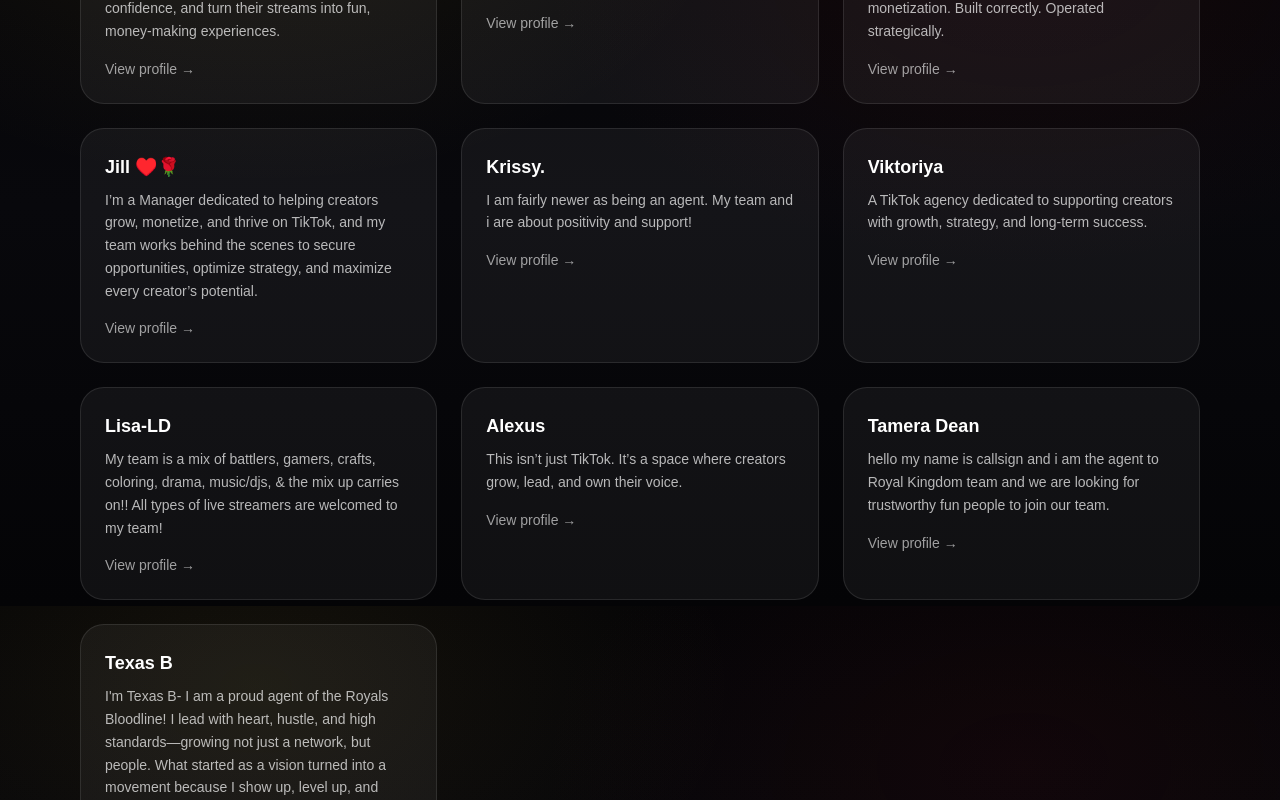
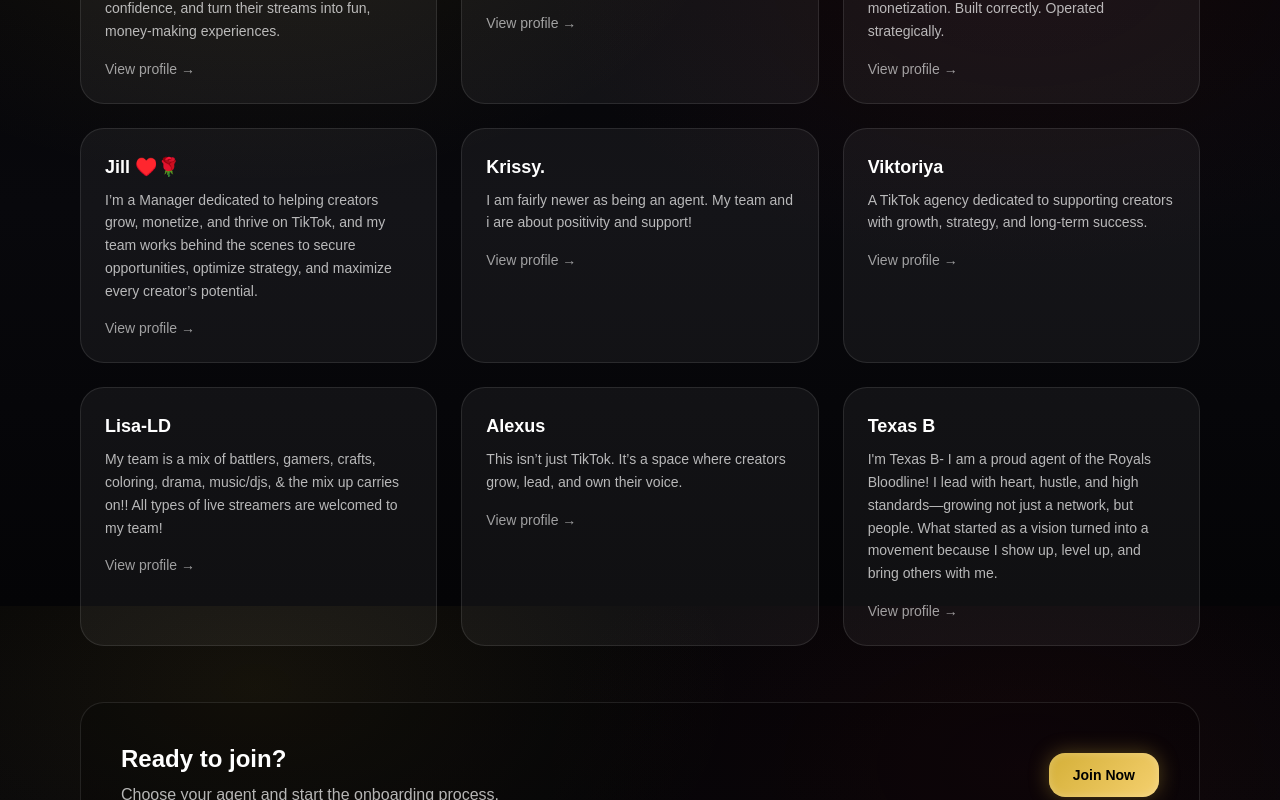
Before and after one commit to joekubitz/royal-bloodlines-site, a Next.js app: page /agents in a window 1280 px wide. Shown: the part 994-1794 px from the top of the page. Built offline with nearby package versions, Linux system fonts and the light colour scheme.

Commit message:
update agents

```diff
--- a/src/data/agents.ts
+++ b/src/data/agents.ts
@@ -217,18 +217,7 @@ Our approach combines policy literacy, `,
     joinLink: "https://www.tiktok.com/t/ZTrTymFrw/",
     image: "/agents/alexus.png",
   },
-     {
-    slug: "tamara-dean",
-    name: "Tamera Dean",
 
-    bioShort:
-      "hello my name is callsign and i am the agent to Royal Kingdom team and we are looking for trustworthy fun people to join our team.",
-
-    bio: `Royal Kingdom is a team of loyalty and respect and hard work I am the agent of the team and i strive hard to make my team thrive on their platform and have a good time doing it.`,
-
-    joinLink: "https://www.tiktok.com/t/ZThysnDeD/",
-    image: "/agents/tamera.png",
-  },
      {
     slug: "texas_b",
     name: "Texas B",
```
